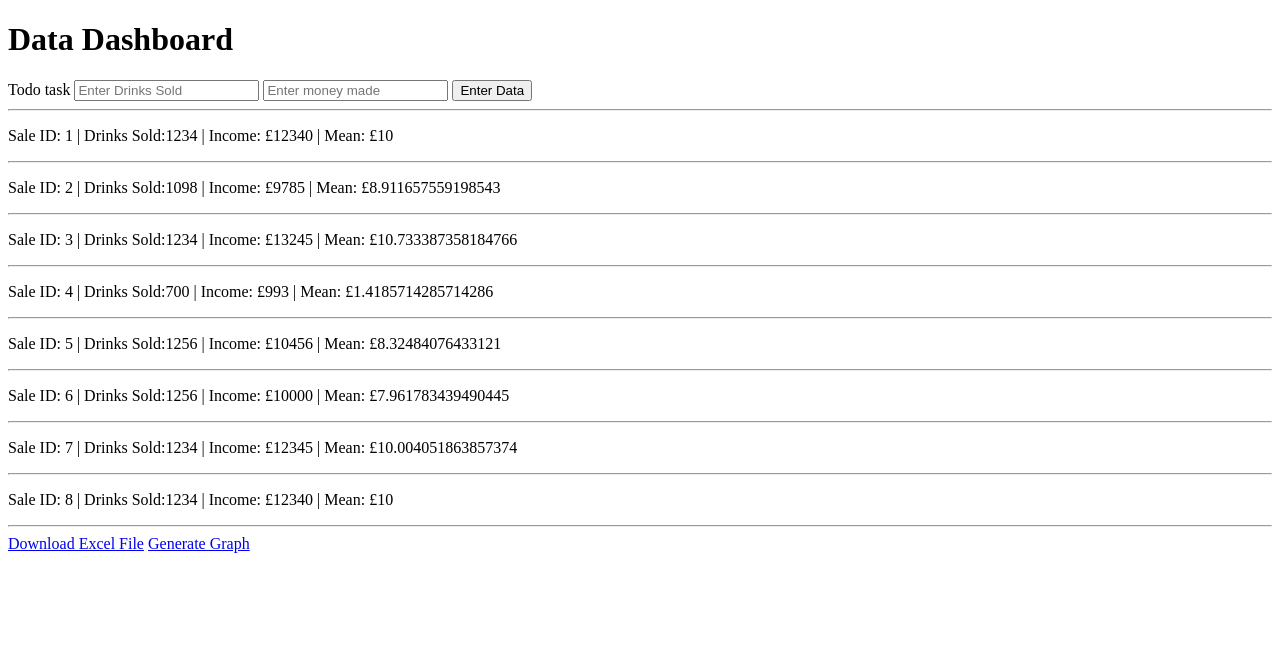
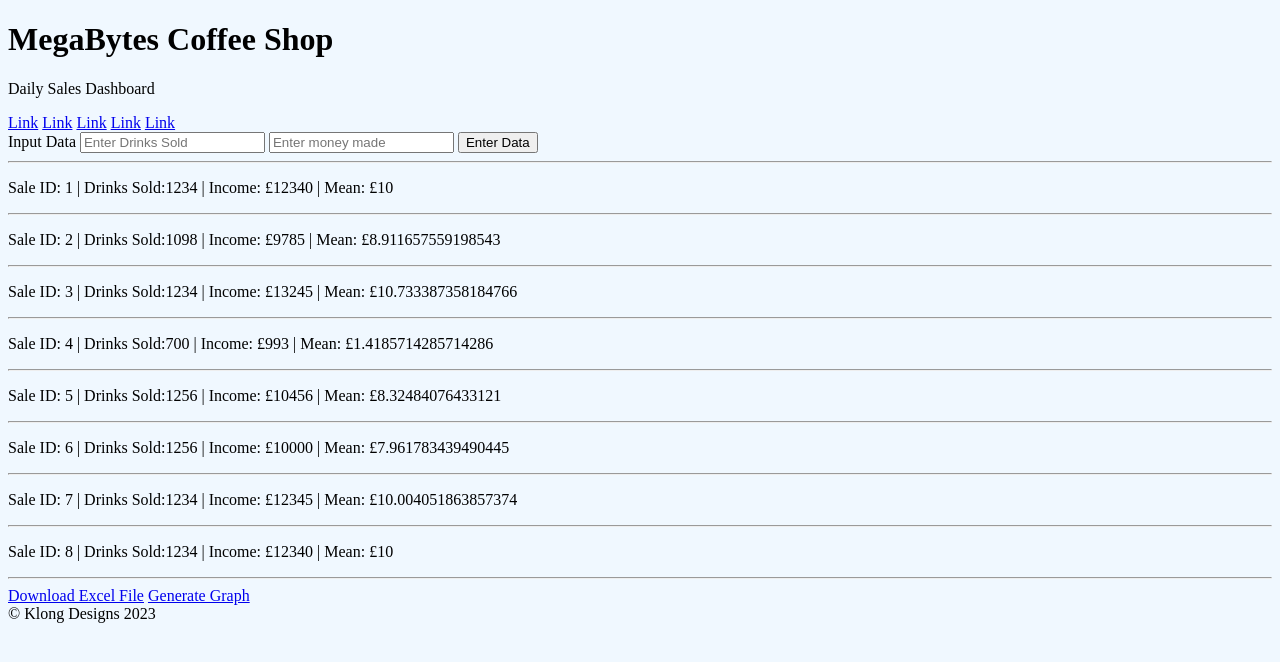
Before and after one commit to uglyfish1991/dashboard_practise, a Flask app: page / in a window 1280 px wide. Shown: the top 662 px of the page. Run offline with Flask 3, Linux system fonts and the light colour scheme; data comes from the database, SQL or seed files in the repository.

Commit message:
base.html added / templated

```diff
--- /dev/null
+++ b/website/static/css/style.css
@@ -0,0 +1,3 @@
+body{
+    background-color: aliceblue;
+}
--- /dev/null
+++ b/website/templates/base.html
@@ -0,0 +1,28 @@
+<!DOCTYPE html>
+<html lang="en">
+<head>
+    <meta charset="UTF-8">
+    <meta name="viewport" content="width=device-width, initial-scale=1.0">
+    <title>MegaBytes Coffee Shop</title>
+    <link rel= "stylesheet" type= "text/css" href= "{{ url_for('static',filename='css/style.css') }}">
+</head>
+<body>
+    <header>
+        <h1>MegaBytes Coffee Shop</h1>
+        <p>Daily Sales Dashboard</p>
+        <nav>
+            <a href="#"> Link</a>
+            <a href="#"> Link</a>
+            <a href="#"> Link</a>
+            <a href="#"> Link</a>
+            <a href="#"> Link</a>
+        </nav>
+    </header>
+    <div>
+    {% block content %}
+
+    {% endblock %}
+</div>
+    <footer> &copy Klong Designs 2023 </footer>
+</body>
+</html>
--- a/website/templates/index.html
+++ b/website/templates/index.html
@@ -1,18 +1,10 @@
-<!DOCTYPE html>
-<html lang="en">
-<head>
-    <meta charset="UTF-8">
-    <meta name="viewport" content="width=device-width, initial-scale=1.0">
-    <title>Data Dashboard - MegaBytes Coffee Shop</title>
-</head>
+{% extends 'base.html' %}
 
-<body>
-    <div>
-        <h1>Data Dashboard</h1>
+{% block content %}
 
         <form action="/add" method="post">
             <div>
-                <label>Todo task</label>
+                <label>Input Data</label>
                 <input type="text" name="drinks_sold" placeholder="Enter Drinks Sold">
                 <input type="text" name="money_made" placeholder="Enter money made">
                 <button type="submit">Enter Data</button>
@@ -30,6 +22,5 @@
     </div>
     <a href="/generate">Download Excel File</a>
     <a href="/see_graph">Generate Graph</a>
-</body>
 
-</html>
+{% endblock %}
```
Also changed, not shown: website/templates/plot1.html (+4 -10 lines).
